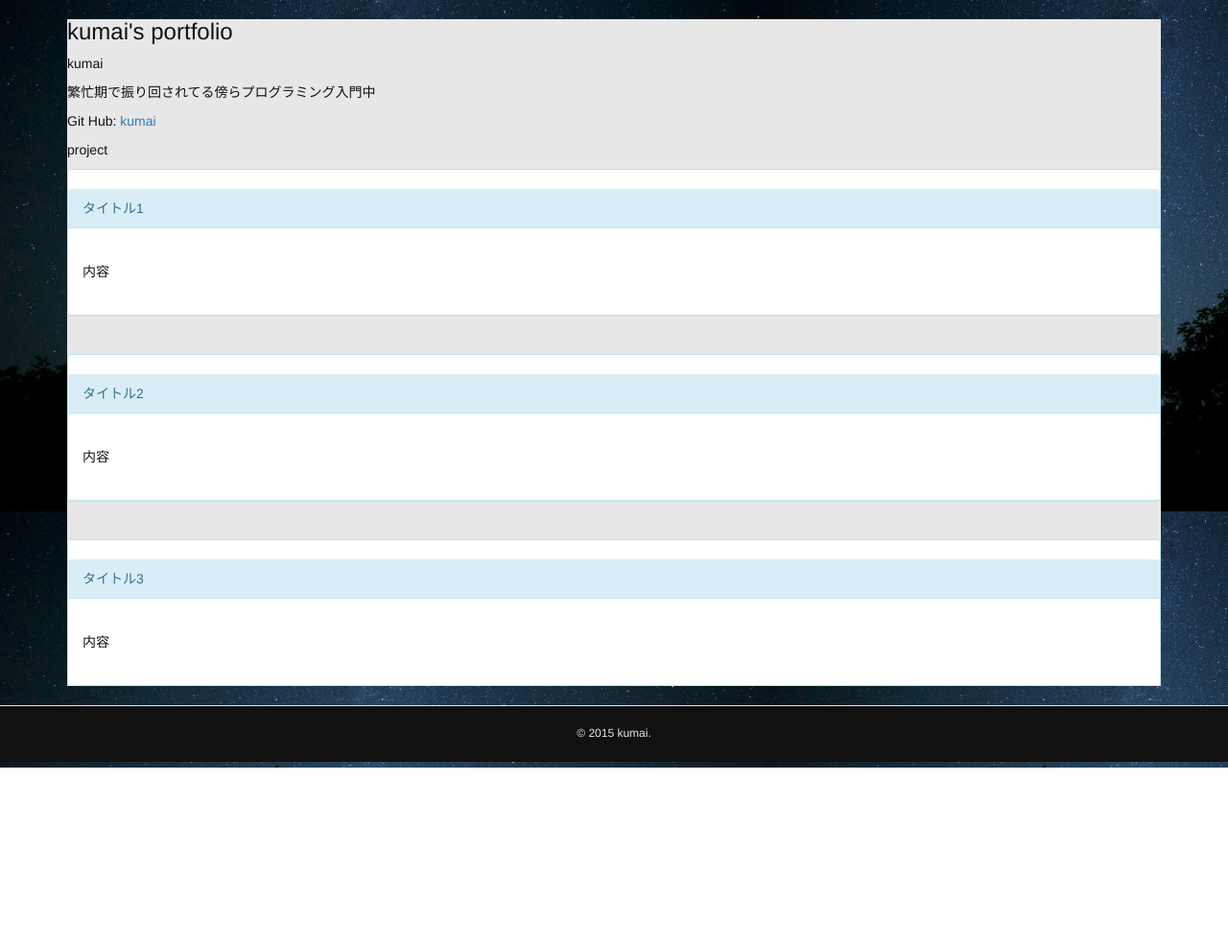
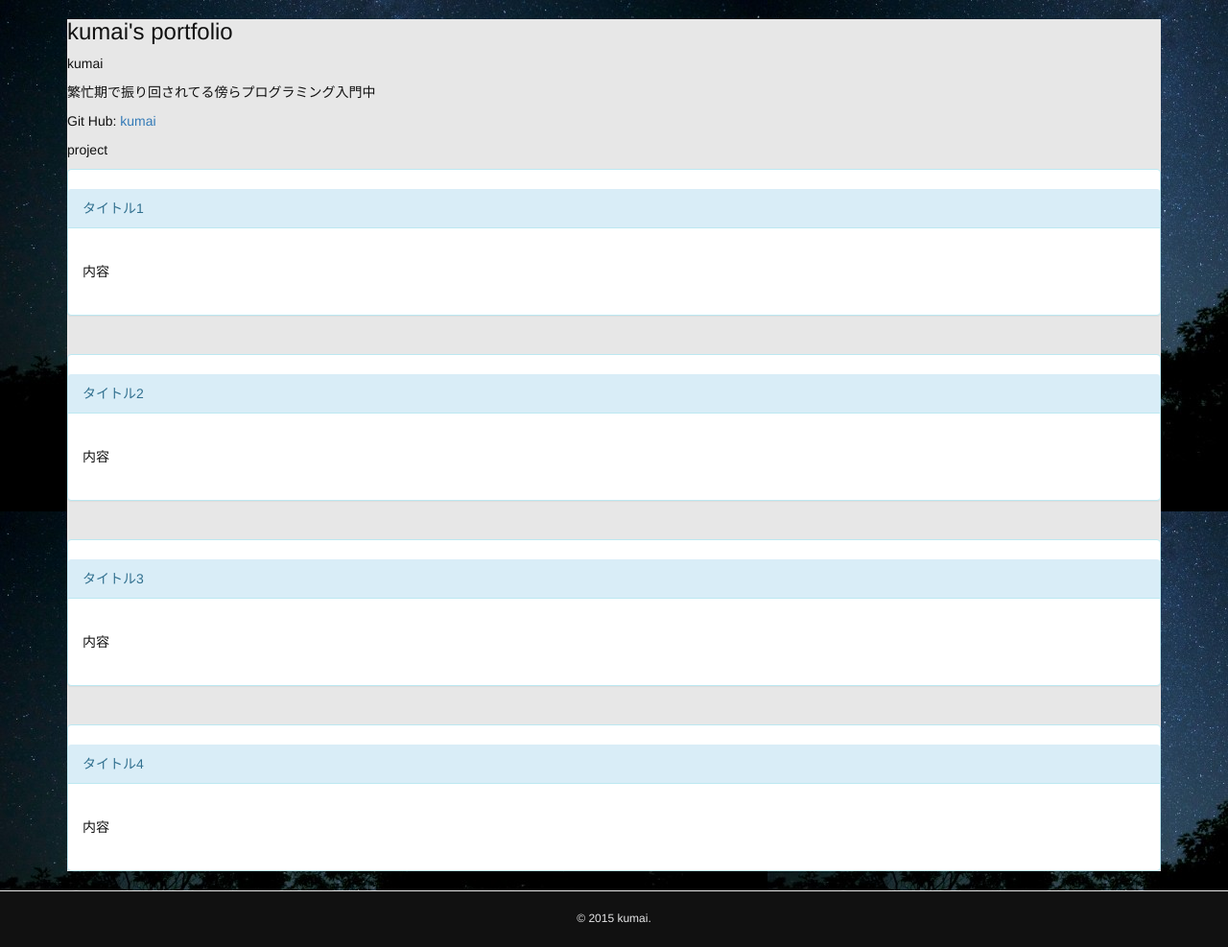
Before and after one commit to kuma563/kuma563.github.io, a plain HTML site: page index.html in a window 1280 px wide. Shown: the whole page at 96% size. Before the commit the page ends 800 px from the top, so only its background shows below. Drawn offline with nearby package versions, Linux system fonts and the light colour scheme.

Commit message:
portfolio

```diff
--- a/index.html
+++ b/index.html
@@ -56,6 +56,11 @@
 	　　　<div class="panel-heading">タイトル3<a href=""></a></div>
 　	　　<div class="panel-body">内容</div>
 	　　</div>
+
+	　　<div class="panel panel-info">
+	　　　<div class="panel-heading">タイトル4<a href=""></a></div>
+　	　　<div class="panel-body">内容</div>
+	　　</div>
      </section>
     </div>
     <footer>
```
